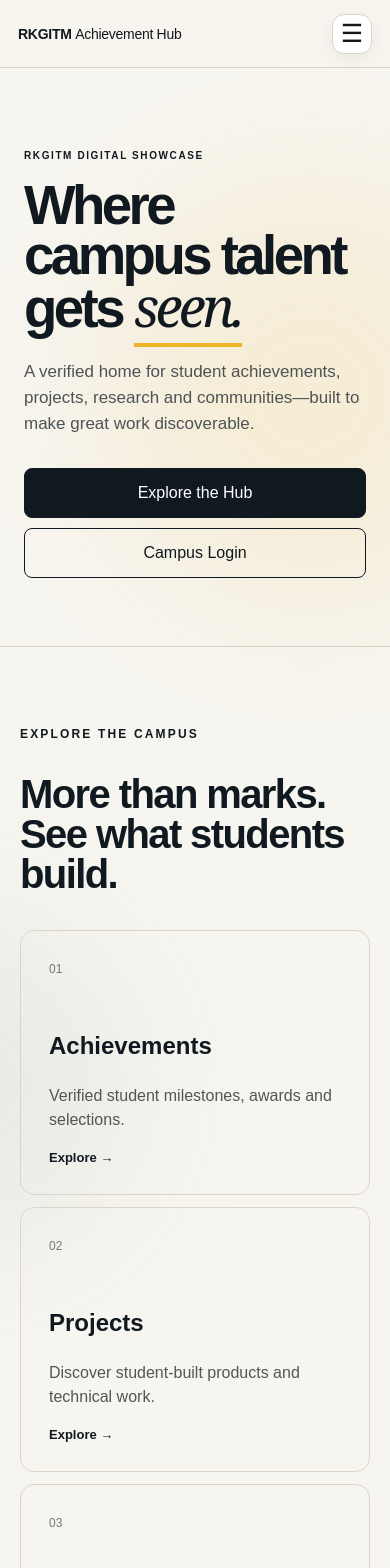
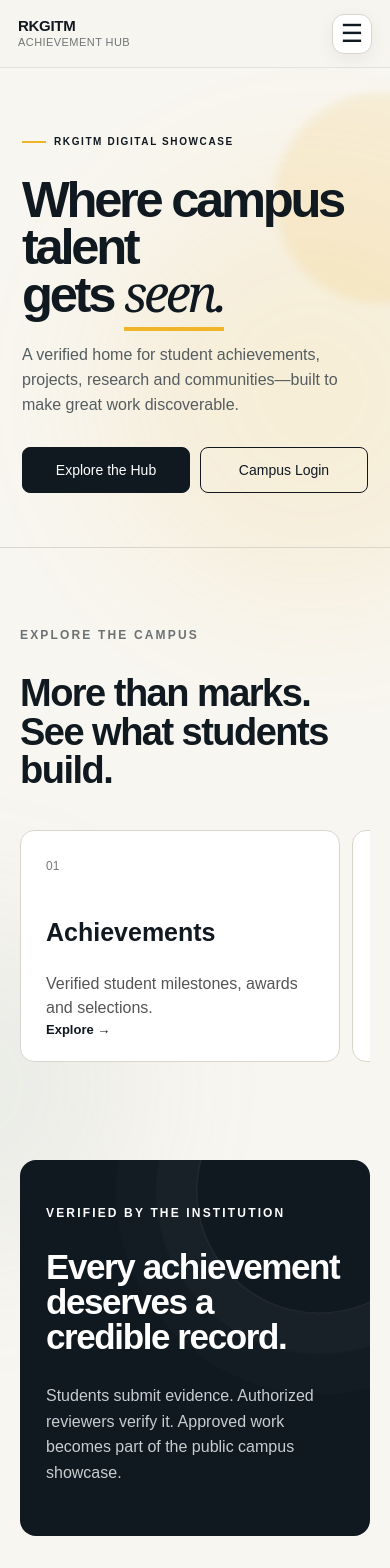
Before and after one commit to Tanishak1/RKGITM-Achievement-Hub, a Next.js app in the folder frontend/: page / in a window 390 px wide. Shown: the top 1568 px of the page. Built offline with nearby package versions, Linux system fonts and the light colour scheme.

Commit message:
style: premium mobile layout and interactions

```diff
--- a/frontend/app/globals.css
+++ b/frontend/app/globals.css
@@ -46,3 +46,32 @@
   article{border:1px solid var(--line);border-radius:14px;min-height:210px}
   .cta{margin:12px 20px 54px;padding:34px 26px;border-radius:16px}
 }
+/* Mobile premium pass */
+@media(max-width:600px){
+  body{background:#f8f6f0}
+  .home{overflow-x:hidden}
+  .mainNav{position:sticky;top:0;z-index:90;border-bottom:1px solid rgba(16,24,32,.08)}
+  .mainNav>strong{display:flex;flex-direction:column;line-height:1.05;font-size:15px}
+  .mainNav>strong span{font-size:11px;color:#707577;margin-top:3px;letter-spacing:.04em;text-transform:uppercase}
+  .hero{position:relative;padding:58px 22px 54px}
+  .hero:before{content:"";position:absolute;width:210px;height:210px;border-radius:50%;background:rgba(240,180,41,.13);right:-95px;top:25px;filter:blur(4px);z-index:-1}
+  .hero .eyebrow{display:inline-flex;align-items:center;gap:8px}
+  .hero .eyebrow:before{content:"";width:24px;height:2px;background:var(--accent)}
+  .hero h1{font-size:clamp(45px,13vw,58px);max-width:520px}
+  .lead{font-size:16px;color:#555d60;max-width:520px}
+  .actions{grid-template-columns:1fr 1fr}
+  .actions a{font-size:14px;padding:14px 10px}
+  .section>.eyebrow{color:#6c7274}
+  .section h2{font-size:38px;line-height:1.02}
+  .grid{display:flex;overflow-x:auto;scroll-snap-type:x mandatory;padding:4px 3px 18px;gap:12px;scrollbar-width:none}
+  .grid::-webkit-scrollbar{display:none}
+  .featureCard{min-width:82vw;scroll-snap-align:start;padding:25px;min-height:230px;background:#fff}
+  .featureCard h3{margin-top:44px;font-size:25px}
+  .featureCard a{position:absolute;bottom:24px;left:25px}
+  .cta h2{font-size:35px}
+  footer{padding:28px 20px 34px;background:#101820;color:#fff;border:0}
+  footer>div:first-child span,.creator>span,.creator small{color:#9ca5a9}
+  .creator small{border-color:#455057}
+  .mobileMenu{transform-origin:top right;animation:mobileDrop .2s ease-out both}
+}
+@keyframes mobileDrop{from{opacity:0;transform:translateY(-8px) scale(.98)}to{opacity:1;transform:translateY(0) scale(1)}}
```
